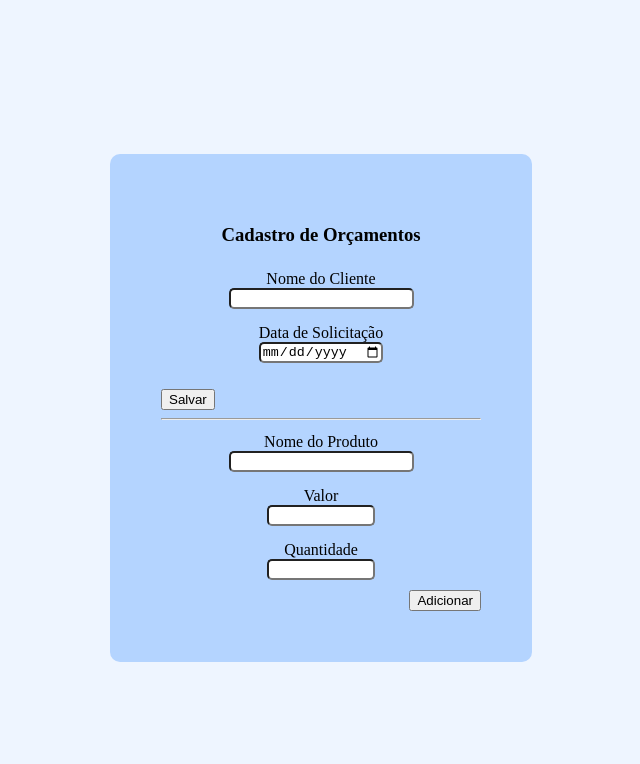
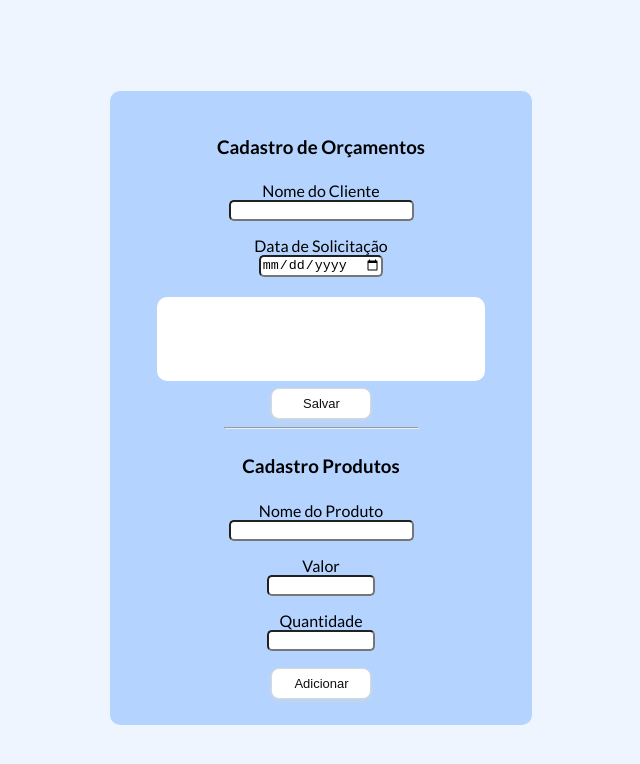
Before and after one commit to viictor1/Desafio-Like, a plain HTML site: page fronted/index.html in a window 1280 px wide. Shown: the whole page, without its empty margins (319-959 px from the left). Drawn offline with Linux system fonts and the light colour scheme.

Commit message:
feat: changes to js and style

```diff
--- a/fronted/index.html
+++ b/fronted/index.html
@@ -5,13 +5,19 @@
     <meta name="viewport" content="width=device-width, initial-scale=1.0">
     <link rel="stylesheet" href="style.css">
     <script src="script.js"></script>
+
+    <link rel="preconnect" href="https://fonts.googleapis.com">
+    <link rel="preconnect" href="https://fonts.gstatic.com" crossorigin>
+    <link href="https://fonts.googleapis.com/css2?family=Lato:ital,wght@0,100;0,300;0,400;0,700;0,900;1,100;1,300;1,400;1,700;1,900&display=swap" rel="stylesheet">
+
     <title>Desafio Like</title>
 </head>
 <body>
     <div class="orcamentos">
         <div class="forms">
-            <form action="">
+            <form onsubmit="return false;">
                 <h3>Cadastro de Orçamentos</h3>
+                <div class="top">
                     <div class="field">
                         <label for="nomeCliente">Nome do Cliente</label>
                         <input id="nomeCliente" type="text">
@@ -22,12 +28,15 @@
                     </div>
                     </form>
                     <div class="produtos"><ul id="productsList"></ul></div>
-            <button>Salvar</button>
+                    <button class="salvar" onclick="salvar()">Salvar</button>
+                </div>
+            </form>
+
+
+            <div class="addProduto">
                 <hr>
-
-            </form>
-            <div class="addProduto">
                 <form class="formProdutos" onsubmit="return false;">
+                    <h3>Cadastro Produtos</h3>
                     <div class="field">
                         <label for="nomeProduto">Nome do Produto</label>
                         <input id="nomeProduto" type="text">
--- a/fronted/script.js
+++ b/fronted/script.js
@@ -20,7 +20,7 @@ function adicionarProduto(){
 
 function updateHTMLList(){
     let list = document.querySelector('#productsList')
-    list.innerText = ''
+    list.innerHTML = ''
     produtos.forEach( (p) => {
         let li = document.createElement('li');
         li.innerText = p.nomeProduto + ' Valor: ' + p.valor + ' Quantidade: ' + p.quantidade;
@@ -34,3 +34,27 @@ function cleanProdutos(){
     document.querySelector('#valor').value = ''
     document.querySelector('#quantidade').value = ''
 }
+
+function salvar(){
+    if(produtos.length == 0){
+        alert('Adicione algum produto')
+        return;
+    }
+
+    let nomeCliente = document.querySelector('#nomeCliente').value
+    let data = document.querySelector('#data').value
+
+    cleanOrcamento()
+    emptyProdutos()
+}
+
+function cleanOrcamento(){
+    document.querySelector('#nomeCliente').value = ''
+    document.querySelector('#data').value = ''
+}
+
+function emptyProdutos(){
+    produtos = []
+    let list = document.querySelector('#productsList')
+    list.innerText = ''
+}
--- a/fronted/style.css
+++ b/fronted/style.css
@@ -1,5 +1,6 @@
 body{
     background-color: #EEF5FF;
+    font-family: 'Lato', 'Times New Roman', Times, serif;
 }
 
 h3{
@@ -12,7 +13,38 @@ input{
 
 input[type="number"] {
     width: 100px;
+    text-align: end;
 }
+
+input[type="text"] {
+    text-align: center;
+}
+
+button {
+  background-color: #fff;
+  border: 1px solid #d5d9d9;
+  border-radius: 8px;
+  box-shadow: rgba(213, 217, 217, .5) 0 2px 5px 0;
+  box-sizing: border-box;
+  color: #0f1111;
+  cursor: pointer;
+  font-family: "Amazon Ember",sans-serif;
+  font-size: 13px;
+  line-height: 29px;
+  padding: 0 10px 0 11px;
+  position: relative;
+  text-align: center;
+  text-decoration: none;
+  display: inline-block;
+  width: 100px;
+  margin-top: 7px;
+  transition: background-color 0.5s ease;
+}
+
+button:hover {
+  background-color: #EEF0E5;
+}
+
 
 .orcamentos {
     display: flex;
@@ -31,17 +63,33 @@ input[type="number"] {
     padding-bottom: 10px;
 }
 
-.adicionar{
-    float: right;
-}
-
 .forms{
+    display: flex;
+    align-items: center;
+    flex-direction: column;
     width: 25vw;
     background-color: #B4D4FF;
-    padding: 4vw;
+    padding: 2vw 4vw 2vw 4vw;
     border-radius: 10px;
 }
 
-.produtos{
-    text-align: center;
+.produtos {
+    background-color: #FFFFFF;
+    border-radius: 10px;
+    padding: 10px;
+    margin-top: 10px;
+    height: 8vh;
+    width: 24vw;
+    overflow-y: auto;
+    flex-grow: 1;
 }
+
+.addProduto h3{
+    padding: 0px;
+}
+
+.top, .formProdutos{
+    display: flex;
+    flex-direction: column;
+    align-items: center;
+}
```
Lines whose indentation alone changed are shown as unchanged.
